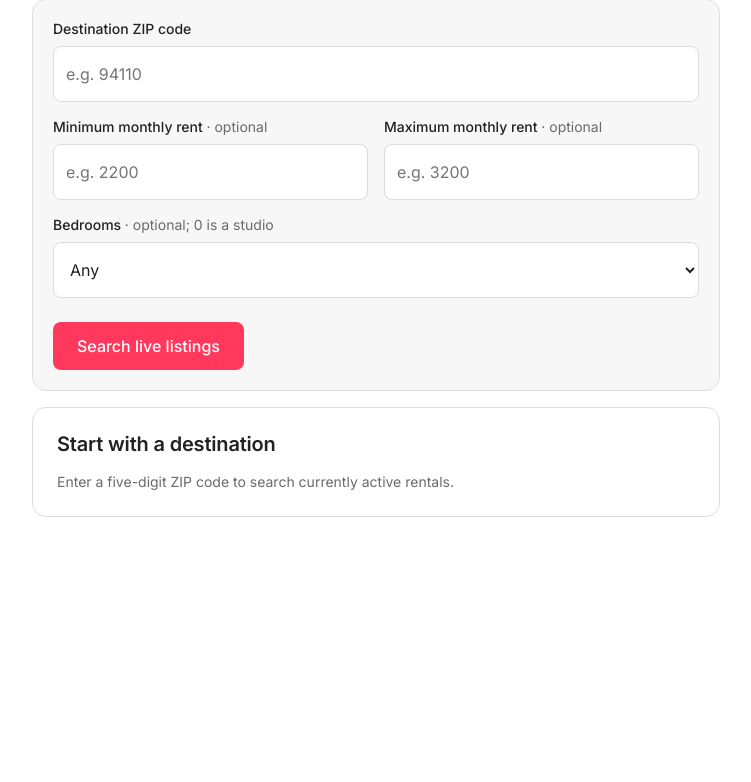
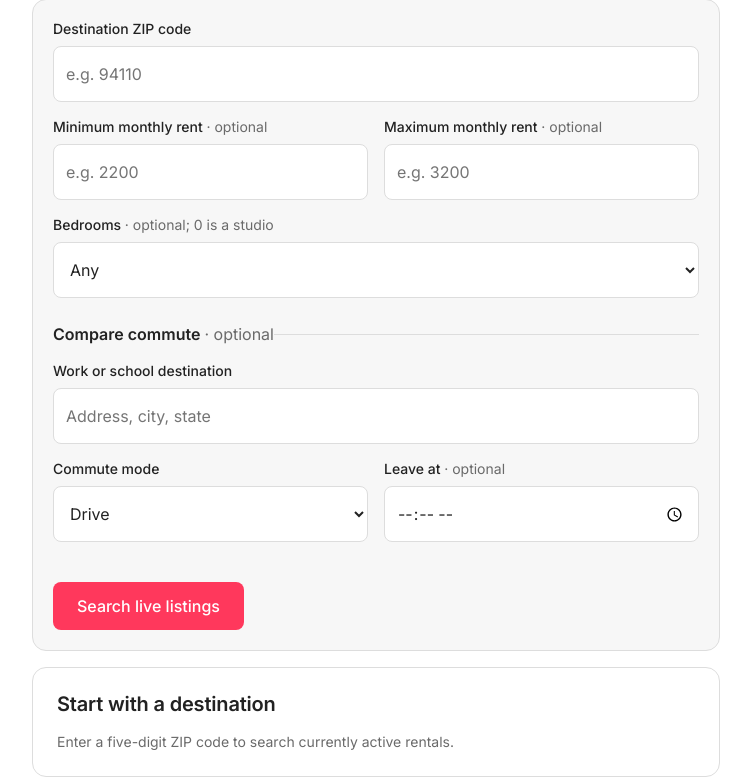
Before and after one commit to jianiye-coder/relocation-agent, a FastAPI app: page /housing in a window 1280 px wide. Shown: the part 237-1019 px from the top of the page, without its empty margins (264-1015 px from the left). Before the commit the page ends 754 px from the top, so only its background shows below. Run offline with FastAPI, Linux system fonts and the light colour scheme; some libraries are stand-ins or nearby versions.

Commit message:
Improve housing search controls

```diff
--- a/moving_agent/home.py
+++ b/moving_agent/home.py
@@ -129,6 +129,7 @@ def rental_listings(zip_code: str, min_rent: int | None = None, max_rent: int |
                 "property_type": _display_value(_field(description, "style") or _field(description, "type")),
                 "listed_date": _as_iso(_field(item, "list_date")), "last_seen_date": _as_iso(_field(item, "last_update_date")),
                 "days_on_market": _field(item, "days_on_mls"), "status": _field(item, "status"),
+                "latitude": _field(item, "latitude"), "longitude": _field(item, "longitude"),
                 "photos": _listing_photos(item), "disclaimer": "Data supplied by Realtor.com via HomeHarvest; availability and details can change.",
             })
         return {"available": True, "source": HOMEHARVEST_SOURCE, "fetched_at": _now(), "listings": listings}
--- a/moving_agent/web/app.py
+++ b/moving_agent/web/app.py
@@ -8,6 +8,7 @@ import uuid
 from dataclasses import dataclass, field
 from datetime import date
 from pathlib import Path
+from urllib.parse import urlencode
 
 from dotenv import load_dotenv
 from fastapi import FastAPI, Form, HTTPException, Request
@@ -327,7 +328,7 @@ def listing_check_form(request: Request):
 # ---- housing search ----
 
 def _housing_filters(zip_code: str, min_rent: str, max_rent: str, bedrooms: str) -> tuple[dict, list[str]]:
-    """Validate browser query strings before sending only the requested filters to the MLS."""
+    """Validate browser query strings before sending only requested HomeHarvest filters."""
     errors: list[str] = []
     values: dict[str, int | str | None] = {"zip_code": zip_code.strip(), "min_rent": None, "max_rent": None, "bedrooms": None}
     for key, raw, label in (("min_rent", min_rent, "minimum rent"), ("max_rent", max_rent, "maximum rent"), ("bedrooms", bedrooms, "bedrooms")):
@@ -344,21 +345,79 @@ def _housing_filters(zip_code: str, min_rent: str, max_rent: str, bedrooms: str)
     return values, errors
 
 
+def _housing_links(filters: dict, rid: str, commute: dict, sort: str) -> dict[str, str]:
+    """Preserve a housing search while switching a view or clearing its filters."""
+    query = {key: value for key, value in {
+        **filters, "rid": rid, "commute_destination": commute["destination"],
+        "commute_mode": commute["mode"], "commute_departure_time": commute["departure_time"], "sort": sort,
+    }.items() if value not in (None, "")}
+    base = "/housing"
+    return {
+        "list": f"{base}?{urlencode({**query, 'view': 'list'})}",
+        "map": f"{base}?{urlencode({**query, 'view': 'map'})}",
+        "clear": f"{base}?{urlencode({'rid': rid})}" if rid else base,
+    }
+
+
+def _sort_housing_results(results: dict, sort: str, commute: dict) -> str | None:
+    """Sort locally; commute lookups happen only after an explicit commute-sort request."""
+    listings = results.get("listings", [])
+    if sort == "rent_low":
+        listings.sort(key=lambda home: (home["rent"] is None, home["rent"] or 0))
+    elif sort == "newest":
+        listings.sort(key=lambda home: home.get("listed_date") or "", reverse=True)
+    elif sort == "commute":
+        if not commute["destination"]:
+            return "Add a work or school destination before sorting by commute."
+        for listing in listings:
+            route = home.commute(listing["address"], commute["destination"], commute["mode"])
+            listing["commute_minutes"] = route.get("minutes") if route.get("available") else None
+        listings.sort(key=lambda home: (home.get("commute_minutes") is None, home.get("commute_minutes") or 0))
+    return None
+
+
+def _map_points(listings: list[dict]) -> list[dict]:
+    """Project listing coordinates to a small, dependency-free map overview."""
+    located = [home for home in listings if isinstance(home.get("latitude"), (int, float)) and isinstance(home.get("longitude"), (int, float))]
+    if not located:
+        return []
+    lats, lngs = [home["latitude"] for home in located], [home["longitude"] for home in located]
+    lat_span, lng_span = max(lats) - min(lats), max(lngs) - min(lngs)
+    points = []
+    for index, listing in enumerate(located, start=1):
+        left = 50 if lng_span == 0 else 10 + (listing["longitude"] - min(lngs)) / lng_span * 80
+        top = 50 if lat_span == 0 else 90 - ((listing["latitude"] - min(lats)) / lat_span * 80)
+        points.append({"id": listing["id"], "label": index, "address": listing["address"], "left": round(left, 1), "top": round(top, 1)})
+    return points
+
+
 @app.get("/housing", response_class=HTMLResponse)
 def housing(request: Request, zip_code: str = "", min_rent: str = "", max_rent: str = "", bedrooms: str = "",
-            rid: str = "", commute_destination: str = "", commute_mode: str = "drive", commute_departure_time: str = ""):
+            rid: str = "", commute_destination: str = "", commute_mode: str = "drive", commute_departure_time: str = "",
+            sort: str = "newest", view: str = "list"):
     plan_session = _session(rid, request) if rid else None
     if plan_session and not zip_code:
         zip_code = plan_session.intake.to_zip
     filters, errors = _housing_filters(zip_code, min_rent, max_rent, bedrooms)
     searched = bool(zip_code.strip())
     results = None
+    commute = {"destination": commute_destination, "mode": commute_mode, "departure_time": commute_departure_time}
+    if sort not in {"newest", "rent_low", "commute"}:
+        sort = "newest"
+    if view not in {"list", "map"}:
+        view = "list"
     if searched and not errors:
         results = home.rental_listings(**filters)
+        if results.get("available"):
+            sort_error = _sort_housing_results(results, sort, commute)
+            if sort_error:
+                errors.append(sort_error)
     return templates.TemplateResponse(request, "housing.html", {
         "filters": {"zip_code": zip_code, "min_rent": min_rent, "max_rent": max_rent, "bedrooms": bedrooms},
         "errors": errors, "searched": searched, "results": results, "rid": rid,
-        "commute": {"destination": commute_destination, "mode": commute_mode, "departure_time": commute_departure_time},
+        "commute": commute, "sort": sort, "view": view,
+        "links": _housing_links(filters, rid, commute, sort),
+        "map_points": _map_points(results["listings"]) if results and results.get("available") else [],
         "saved_addresses": plan_session.intake.candidate_addresses if plan_session else [],
     })
 
--- a/moving_agent/web/templates/base.html
+++ b/moving_agent/web/templates/base.html
@@ -52,10 +52,11 @@
   .geo-note:empty { display: none; }
   input, select, textarea {
     width: 100%; min-height: 56px; padding: 14px 12px; border: 1px solid var(--hairline); border-radius: var(--r-sm);
-    font: 400 16px/1.5 var(--font); color: var(--ink); background: var(--canvas); outline: none;
+    font: 400 16px/1.5 var(--font); color: var(--ink); background: var(--canvas);
   }
   textarea { min-height: 88px; }
-  input:focus, select:focus, textarea:focus { border: 2px solid var(--ink); padding: 13px 11px; }
+  input:focus-visible, select:focus-visible, textarea:focus-visible { outline: 2px solid var(--ink); outline-offset: 2px; border-color: var(--ink); }
+  a:focus-visible, button:focus-visible, summary:focus-visible { outline: 2px solid var(--ink); outline-offset: 3px; }
   .row { display: grid; grid-template-columns: 1fr 1fr; gap: 16px; }
 
   /* Selectable pills for services and toggles */
@@ -151,6 +152,20 @@
   .home-gallery > div { display: grid; grid-template-columns: repeat(3, 1fr); gap: 8px; margin-top: 12px; }
   .home-gallery img { width: 100%; aspect-ratio: 1.25; object-fit: cover; border-radius: var(--r-sm); }
   .home-disclaimer { font-size: 12px; }
+  .housing-toolbar { display: flex; align-items: center; justify-content: space-between; gap: 12px; margin: 0 0 16px; flex-wrap: wrap; }
+  .filter-chips, .housing-controls, .view-toggle { display: flex; align-items: center; gap: 8px; flex-wrap: wrap; }
+  .filter-label { font-size: 12px; font-weight: 600; color: var(--muted); text-transform: uppercase; letter-spacing: .02em; }
+  .filter-chip { min-height: 32px; display: inline-flex; align-items: center; padding: 5px 10px; border: 1px solid var(--hairline); border-radius: var(--r-full); background: var(--canvas); font-size: 13px; font-weight: 500; }
+  .clear-filters { font-size: 13px; }
+  .sort-control { margin: 0; }
+  .sort-control select { width: auto; min-height: 40px; padding: 8px 30px 8px 12px; font-size: 14px; }
+  .view-toggle { padding: 3px; border: 1px solid var(--hairline); border-radius: var(--r-full); background: var(--surface-soft); }
+  .view-toggle a { min-width: 54px; min-height: 34px; display: inline-flex; align-items: center; justify-content: center; border-radius: var(--r-full); text-decoration: none; font-size: 13px; }
+  .view-toggle a.is-active { background: var(--canvas); box-shadow: 0 1px 2px rgba(0,0,0,.12); }
+  .listing-map { position: relative; height: 320px; margin: 0 0 16px; overflow: hidden; border: 1px solid var(--hairline); border-radius: var(--r-md); background-color: #eef3ef; background-image: linear-gradient(30deg, transparent 47%, rgba(255,255,255,.72) 48%, rgba(255,255,255,.72) 52%, transparent 53%), linear-gradient(120deg, transparent 47%, rgba(255,255,255,.72) 48%, rgba(255,255,255,.72) 52%, transparent 53%); background-size: 88px 88px; }
+  .map-pin { position: absolute; left: var(--x); top: var(--y); transform: translate(-50%, -50%); width: 36px; height: 36px; display: grid; place-items: center; border: 2px solid var(--canvas); border-radius: var(--r-full); background: var(--primary); color: #fff; font-size: 13px; font-weight: 700; text-decoration: none; box-shadow: var(--shadow); }
+  .map-list .home-card { scroll-margin-top: 16px; }
+  .map-unavailable { margin: 0 0 16px; }
 
 
   /* ---------- Plan page: options ---------- */
@@ -271,6 +286,9 @@
     .home-card.has-photo .home-rent { grid-column: 2; }
     .home-card.has-photo .home-fresh { grid-column: 1 / -1; }
     .home-gallery > div { grid-template-columns: repeat(2, 1fr); }
+    .housing-toolbar { align-items: flex-start; }
+    .housing-controls { width: 100%; justify-content: space-between; }
+    .listing-map { height: 260px; }
   }
 </style>
 </head>
--- a/moving_agent/web/templates/housing.html
+++ b/moving_agent/web/templates/housing.html
@@ -1,6 +1,24 @@
 {% extends "base.html" %}
 {% block title %}Find a home · Relocation agent{% endblock %}
 {% block content %}
+{% macro home_card(home) -%}
+  <article id="home-{{ home.id }}" class="home-card{% if home.photos %} has-photo{% endif %}">
+    {% if home.photos %}
+    <div class="home-media"><img src="{{ home.photos[0] }}" alt="Photo of {{ home.address }}" loading="lazy" width="640" height="480">{% if home.photos|length > 1 %}<span class="photo-count">{{ home.photos|length }} photos</span>{% endif %}</div>
+    {% endif %}
+    <div class="home-main"><h3>{{ home.address }}</h3><p class="muted">{{ home.property_type or "Rental home" }}{% if home.bedrooms is not none %} · {{ "Studio" if home.bedrooms == 0 else home.bedrooms ~ " bed" }}{% endif %}{% if home.bathrooms is not none %} · {{ home.bathrooms }} bath{% endif %}{% if home.square_feet %} · {{ "{:,}".format(home.square_feet) }} sq ft{% endif %}</p></div>
+    <p class="home-rent">{% if home.rent is not none %}${{ "{:,}".format(home.rent) }}<span>/mo</span>{% else %}Rent unavailable{% endif %}</p>
+    <p class="muted home-fresh">{% if home.listed_date %}Listed {{ home.listed_date[:10] }}{% endif %}{% if home.days_on_market is not none %} · {{ home.days_on_market }} day{{ "s" if home.days_on_market != 1 }} on market{% endif %}{% if home.commute_minutes is defined and home.commute_minutes is not none %} · {{ home.commute_minutes }} min {{ commute.mode }} commute{% endif %}</p>
+    {% if rid %}
+      <form class="home-select" method="post" action="/housing/{{ rid }}/select" data-busy="Adding this home to your plan…">
+        <input type="hidden" name="address" value="{{ home.address }}"><input type="hidden" name="commute_destination" value="{{ commute.destination }}"><input type="hidden" name="commute_mode" value="{{ commute.mode }}"><input type="hidden" name="commute_departure_time" value="{{ commute.departure_time }}">
+        {% if home.address in saved_addresses %}<button class="btn btn-secondary btn-sm" type="button" disabled>Added to your plan</button>{% elif saved_addresses|length >= 2 %}<button class="btn btn-secondary btn-sm" type="button" disabled>Your plan has 2 homes</button>{% else %}<button class="btn btn-secondary btn-sm" type="submit">Add to my move plan</button>{% endif %}
+      </form>
+    {% endif %}
+    {% if home.photos|length > 1 %}<details class="home-gallery"><summary>View all {{ home.photos|length }} photos</summary><div>{% for photo in home.photos[1:] %}<img src="{{ photo }}" alt="Additional photo of {{ home.address }}" loading="lazy" width="320" height="240">{% endfor %}</div></details>{% elif not home.photos %}<p class="muted home-no-photo">No photo was found for this listing.</p>{% endif %}
+    {% if home.disclaimer %}<p class="muted home-disclaimer">{{ home.disclaimer }}</p>{% endif %}
+  </article>
+{%- endmacro %}
 <h1>Find a home</h1>
 <p class="lead">Search active rentals with photos from Realtor.com. Results never come from our sample catalog.</p>
 
@@ -12,12 +30,11 @@
     <div class="field"><label for="max_rent">Maximum monthly rent <span class="hint">· optional</span></label><input id="max_rent" name="max_rent" inputmode="numeric" min="0" value="{{ filters.max_rent }}" placeholder="e.g. 3200"></div>
   </div>
   <div class="field"><label for="bedrooms">Bedrooms <span class="hint">· optional; 0 is a studio</span></label><select id="bedrooms" name="bedrooms"><option value="">Any</option>{% for n in range(0, 5) %}<option value="{{ n }}"{% if filters.bedrooms == n|string %} selected{% endif %}>{{ "Studio" if n == 0 else n ~ " bedroom" ~ ("s" if n != 1 else "") }}</option>{% endfor %}</select></div>
-  {% if rid %}
   <fieldset class="commute-fields"><legend>Compare commute <span class="hint">· optional</span></legend>
     <div class="field"><label for="commute_destination">Work or school destination</label><input id="commute_destination" name="commute_destination" value="{{ commute.destination }}" placeholder="Address, city, state"></div>
     <div class="row"><div class="field"><label for="commute_mode">Commute mode</label><select id="commute_mode" name="commute_mode">{% for mode in ["drive", "transit", "walk", "bicycle"] %}<option value="{{ mode }}"{% if commute.mode == mode %} selected{% endif %}>{{ mode|capitalize }}</option>{% endfor %}</select></div><div class="field"><label for="commute_departure_time">Leave at <span class="hint">· optional</span></label><input id="commute_departure_time" name="commute_departure_time" type="time" value="{{ commute.departure_time }}"></div></div>
   </fieldset>
-  {% endif %}
+  <input type="hidden" name="sort" value="{{ sort }}"><input type="hidden" name="view" value="{{ view }}">
   <div class="actions"><button class="btn btn-primary" type="submit" data-busy="Searching live listings…">Search live listings</button></div>
 </form>
 
@@ -29,26 +46,17 @@
       <h2>{{ results.listings|length }} active listing{{ "s" if results.listings|length != 1 }} near {{ filters.zip_code }}</h2>
       <p class="muted section-lead">Source: {{ results.source }} · checked {{ results.fetched_at|checked }}. Listing availability can change; confirm with the property before applying or paying.</p>
       {% if results.listings %}
-        <div class="home-list">
-        {% for home in results.listings %}
-          <article class="home-card{% if home.photos %} has-photo{% endif %}">
-            {% if home.photos %}
-            <div class="home-media"><img src="{{ home.photos[0] }}" alt="Photo of {{ home.address }}" loading="lazy" width="640" height="480">{% if home.photos|length > 1 %}<span class="photo-count">{{ home.photos|length }} photos</span>{% endif %}</div>
-            {% endif %}
-            <div class="home-main"><h3>{{ home.address }}</h3><p class="muted">{{ home.property_type or "Rental home" }}{% if home.bedrooms is not none %} · {{ "Studio" if home.bedrooms == 0 else home.bedrooms ~ " bed" }}{% endif %}{% if home.bathrooms is not none %} · {{ home.bathrooms }} bath{% endif %}{% if home.square_feet %} · {{ "{:,}".format(home.square_feet) }} sq ft{% endif %}</p></div>
-            <p class="home-rent">{% if home.rent is not none %}${{ "{:,}".format(home.rent) }}<span>/mo</span>{% else %}Rent unavailable{% endif %}</p>
-            <p class="muted home-fresh">{% if home.listed_date %}Listed {{ home.listed_date[:10] }}{% endif %}{% if home.days_on_market is not none %} · {{ home.days_on_market }} day{{ "s" if home.days_on_market != 1 }} on market{% endif %}</p>
-            {% if rid %}
-              <form class="home-select" method="post" action="/housing/{{ rid }}/select" data-busy="Adding this home to your plan…">
-                <input type="hidden" name="address" value="{{ home.address }}"><input type="hidden" name="commute_destination" value="{{ commute.destination }}"><input type="hidden" name="commute_mode" value="{{ commute.mode }}"><input type="hidden" name="commute_departure_time" value="{{ commute.departure_time }}">
-                {% if home.address in saved_addresses %}<button class="btn btn-secondary btn-sm" type="button" disabled>Added to your plan</button>{% elif saved_addresses|length >= 2 %}<button class="btn btn-secondary btn-sm" type="button" disabled>Your plan has 2 homes</button>{% else %}<button class="btn btn-secondary btn-sm" type="submit">Add to my move plan</button>{% endif %}
-              </form>
-            {% endif %}
-            {% if home.photos|length > 1 %}<details class="home-gallery"><summary>View all {{ home.photos|length }} photos</summary><div>{% for photo in home.photos[1:] %}<img src="{{ photo }}" alt="Additional photo of {{ home.address }}" loading="lazy" width="320" height="240">{% endfor %}</div></details>{% elif not home.photos %}<p class="muted home-no-photo">No photo was found for this listing.</p>{% endif %}
-            {% if home.disclaimer %}<p class="muted home-disclaimer">{{ home.disclaimer }}</p>{% endif %}
-          </article>
-        {% endfor %}
+        <div class="housing-toolbar">
+          <div class="filter-chips" aria-label="Active filters"><span class="filter-label">Filters</span><span class="filter-chip">{{ filters.zip_code }}</span>{% if filters.min_rent %}<span class="filter-chip">Min ${{ "{:,}".format(filters.min_rent|int) }}</span>{% endif %}{% if filters.max_rent %}<span class="filter-chip">Max ${{ "{:,}".format(filters.max_rent|int) }}</span>{% endif %}{% if filters.bedrooms != "" %}<span class="filter-chip">{{ "Studio" if filters.bedrooms == "0" else filters.bedrooms ~ " bed" }}</span>{% endif %}<a class="clear-filters" href="{{ links["clear"] }}">Clear</a></div>
+          <div class="housing-controls">
+            <form method="get" action="/housing" class="sort-control"><input type="hidden" name="zip_code" value="{{ filters.zip_code }}"><input type="hidden" name="min_rent" value="{{ filters.min_rent }}"><input type="hidden" name="max_rent" value="{{ filters.max_rent }}"><input type="hidden" name="bedrooms" value="{{ filters.bedrooms }}"><input type="hidden" name="rid" value="{{ rid }}"><input type="hidden" name="commute_destination" value="{{ commute.destination }}"><input type="hidden" name="commute_mode" value="{{ commute.mode }}"><input type="hidden" name="commute_departure_time" value="{{ commute.departure_time }}"><input type="hidden" name="view" value="{{ view }}"><label class="sr-only" for="sort">Sort listings</label><select id="sort" name="sort" onchange="this.form.submit()"><option value="newest"{% if sort == "newest" %} selected{% endif %}>Newest</option><option value="rent_low"{% if sort == "rent_low" %} selected{% endif %}>Rent: low to high</option><option value="commute"{% if sort == "commute" %} selected{% endif %}>Shortest commute</option></select><noscript><button class="btn btn-secondary btn-sm" type="submit">Sort</button></noscript></form>
+            <nav class="view-toggle" aria-label="Results view"><a href="{{ links.list }}"{% if view == "list" %} class="is-active" aria-current="page"{% endif %}>List</a><a href="{{ links.map }}"{% if view == "map" %} class="is-active" aria-current="page"{% endif %}>Map</a></nav>
+          </div>
         </div>
+        {% if view == "map" %}
+          {% if map_points %}<section class="listing-map" aria-label="Approximate map of the listed homes"><p class="sr-only">Choose a numbered home on the map to jump to its details.</p>{% for point in map_points %}<a class="map-pin" href="#home-{{ point.id }}" style="--x:{{ point.left }}%; --y:{{ point.top }}%" aria-label="{{ point.label }}. {{ point.address }}">{{ point.label }}</a>{% endfor %}</section>{% else %}<p class="muted map-unavailable">This source did not provide coordinates for these homes. Switch to List to compare them.</p>{% endif %}
+        {% endif %}
+        <div class="home-list{% if view == "map" %} map-list{% endif %}">{% for home in results.listings %}{{ home_card(home) }}{% endfor %}</div>
       {% else %}
         <div class="card"><h3>No active listings match those filters</h3><p class="muted" style="margin:8px 0 0">Try a nearby ZIP, a higher maximum rent, or any number of bedrooms.</p></div>
       {% endif %}
```
Also changed, not shown: tests/test_home.py (+1 -0 lines), tests/test_web.py (+18 -1 lines).
